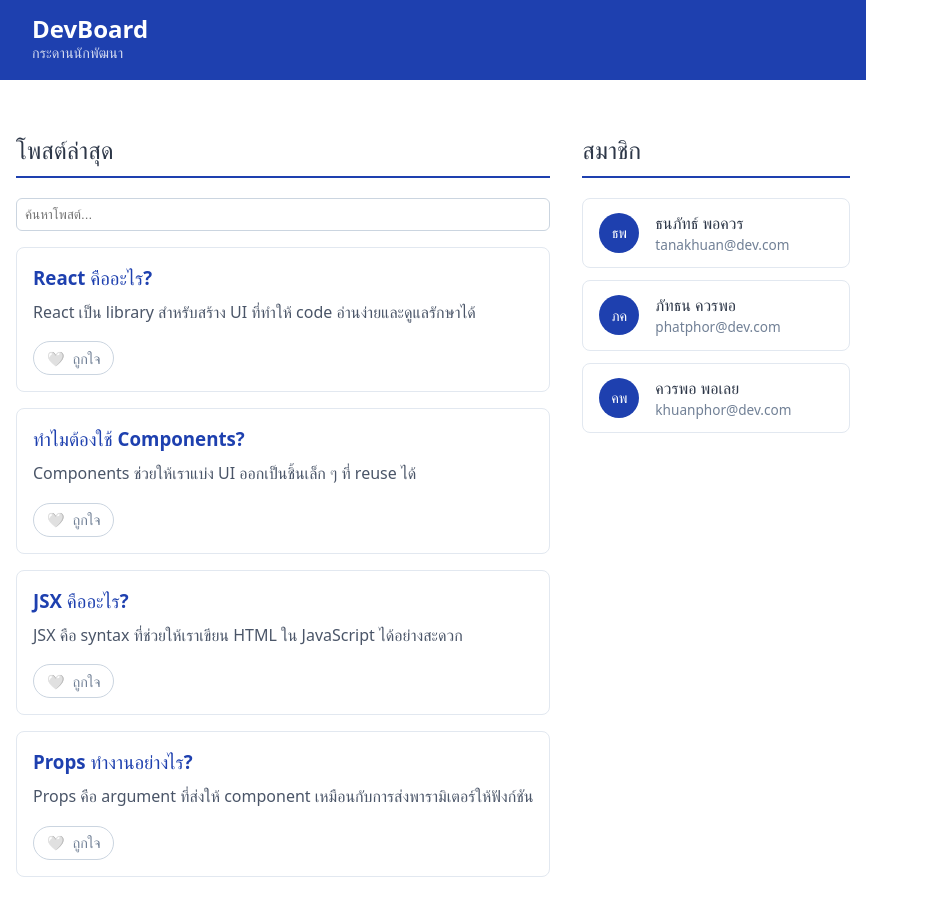
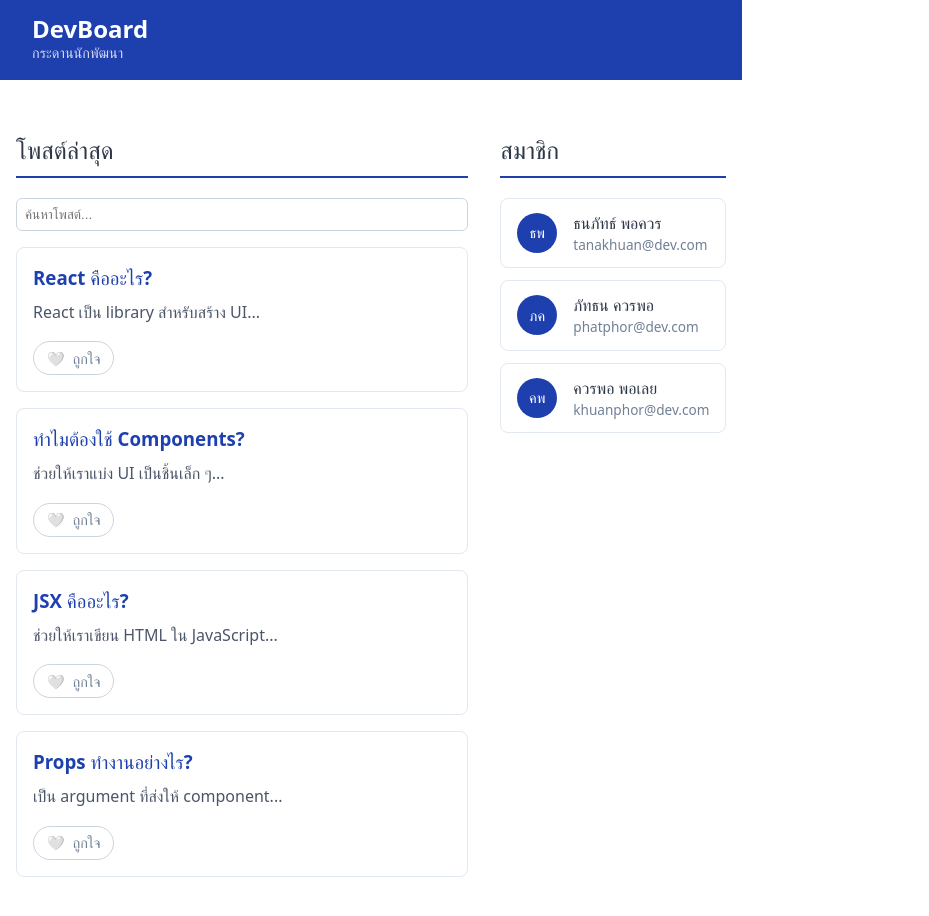
Before and after one commit to 67160397/devboard-67160397, a React (Vite) app: page / in a window 1280 px wide. Shown: the top 916 px of the page, without its empty margins (0-929 px from the left). Built offline with nearby package versions, Linux system fonts and the light colour scheme.

Commit message:
Task2 Activity 3

```diff
--- a/src/App.jsx
+++ b/src/App.jsx
@@ -3,27 +3,11 @@ import Navbar from "./components/Navbar";
 import PostList from "./components/PostList";
 import UserCard from "./components/UserCard";
 
-const POSTS = [
-  {
-    id: 1,
-    title: "React คืออะไร?",
-    body: "React เป็น library สำหรับสร้าง UI ที่ทำให้ code อ่านง่ายและดูแลรักษาได้",
-  },
-  {
-    id: 2,
-    title: "ทำไมต้องใช้ Components?",
-    body: "Components ช่วยให้เราแบ่ง UI ออกเป็นชิ้นเล็ก ๆ ที่ reuse ได้",
-  },
-  {
-    id: 3,
-    title: "JSX คืออะไร?",
-    body: "JSX คือ syntax ที่ช่วยให้เราเขียน HTML ใน JavaScript ได้อย่างสะดวก",
-  },
-  {
-    id: 4,
-    title: "Props ทำงานอย่างไร?",
-    body: "Props คือ argument ที่ส่งให้ component เหมือนกับการส่งพารามิเตอร์ให้ฟังก์ชัน",
-  },
+const INITIAL_POSTS = [
+  { id: 1, title: "React คืออะไร?", body: "React เป็น library สำหรับสร้าง UI..." },
+  { id: 2, title: "ทำไมต้องใช้ Components?", body: "ช่วยให้เราแบ่ง UI เป็นชิ้นเล็ก ๆ..." },
+  { id: 3, title: "JSX คืออะไร?", body: "ช่วยให้เราเขียน HTML ใน JavaScript..." },
+  { id: 4, title: "Props ทำงานอย่างไร?", body: "เป็น argument ที่ส่งให้ component..." },
 ];
 
 const USERS = [
@@ -33,12 +17,23 @@ const USERS = [
 ];
 
 function App() {
-  // 2. เพิ่ม state สำหรับ favorites (แม้ยังไม่ใช้ปุ่ม แต่ต้องมีส่งไปให้ PostList)
-  const [favorites, setFavorites] = useState([]);
+  const [posts, setPosts] = useState(INITIAL_POSTS); //
+  const [favorites, setFavorites] = useState([]); // เก็บ id ที่ถูกใจ
+
+  // ฟังก์ชัน Toggle ถูกใจ/ยกเลิก (หัวใจสำคัญที่ทำให้กดได้จริง)
+  function handleToggleFavorite(postId) {
+    setFavorites((prev) =>
+      prev.includes(postId)
+        ? prev.filter((id) => id !== postId) // ถ้ามีอยู่แล้วให้ลบออก
+        : [...prev, postId] // ถ้ายังไม่มีให้เพิ่มเข้า
+    );
+  }
 
   return (
     <div>
-      <Navbar />
+      {/* 1. ส่ง favorites.length ไปให้ Navbar */}
+      <Navbar favoriteCount={favorites.length} />
+
       <div
         style={{
           maxWidth: "900px",
@@ -49,17 +44,15 @@ function App() {
           gap: "2rem",
         }}
       >
-        {/* คอลัมน์ซ้าย: โพสต์ */}
         <div>
-          {/* 3. แก้ไขตรงนี้: ส่ง favorites และ onToggleFavorite เข้าไป */}
+          {/* 2. ส่ง favorites และ handleToggleFavorite ไปให้ PostList */}
           <PostList
-            posts={POSTS}
+            posts={posts}
             favorites={favorites}
-            onToggleFavorite={(id) => console.log("Toggle:", id)}
+            onToggleFavorite={handleToggleFavorite}
           />
         </div>
 
-        {/* คอลัมน์ขวา: สมาชิก (คงเดิม) */}
         <div>
           <h2 style={{ color: "#2d3748", borderBottom: "2px solid #1e40af", paddingBottom: "0.5rem" }}>
             สมาชิก
--- a/src/components/Navbar.jsx
+++ b/src/components/Navbar.jsx
@@ -1,12 +1,35 @@
-function Navbar() {
+function Navbar({ favoriteCount }) {
   return (
     <nav
-      style={{ background: "#1e40af", color: "white", padding: "1rem 2rem" }}
+      style={{
+        background: "#1e40af",
+        color: "white",
+        padding: "1rem 2rem",
+        display: "flex",
+        justifyContent: "space-between",
+        alignItems: "center",
+      }}
     >
-      <h1 style={{ margin: 0, fontSize: "1.5rem" }}>DevBoard</h1>
-      <p style={{ margin: 0, fontSize: "0.9rem", opacity: 0.8 }}>
-        กระดานนักพัฒนา
-      </p>
+      <div>
+        <h1 style={{ margin: 0, fontSize: "1.5rem" }}>DevBoard</h1>
+        <p style={{ margin: 0, fontSize: "0.9rem", opacity: 0.8 }}>
+          กระดานนักพัฒนา
+        </p>
+      </div>
+
+      {favoriteCount > 0 && (
+        <div
+          style={{
+            background: "#e53e3e",
+            borderRadius: "20px",
+            padding: "0.25rem 0.75rem",
+            fontSize: "0.9rem",
+            fontWeight: "bold",
+          }}
+        >
+          ❤️ {favoriteCount} ถูกใจ
+        </div>
+      )}
     </nav>
   );
 }
```
